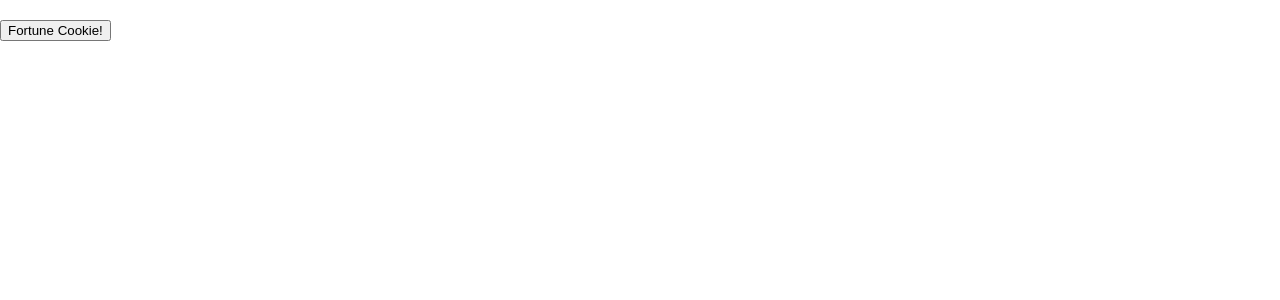
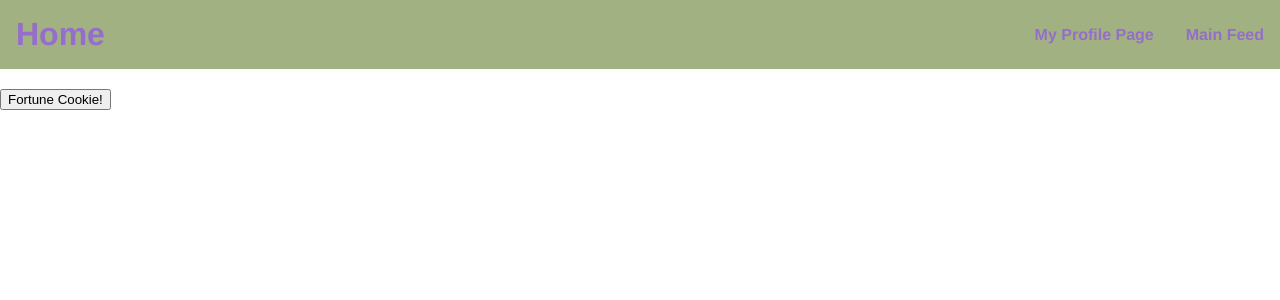
Before and after one commit to mbahan1/project-3-sapling, a React (Create React App) app in the folder client/: page /profile in a window 1280 px wide. Shown: the top 300 px of the page. Built offline with nearby package versions, Linux system fonts and the light colour scheme; no server answers.

Commit message:
basic navbar in place

```diff
--- a/client/src/components/NavBar/index.jsx
+++ b/client/src/components/NavBar/index.jsx
@@ -1,9 +1,16 @@
+
+// import {NavLink, Link} from 'react-router-dom';
+// import saplingLogo from '../../assets/saplingLogo.png';
+import '../NavBar/style.css';
+
 export default function NavBar() {
     return(
-        <>
-           <div>
-
-           </div>
-        </>
-    )
-}
+    <>
+    <header className='navbar'>
+        <div className='navbar__title navbar__item'>Home</div>
+        <div className='navbar__item'>My Profile Page</div>
+        <div className='navbar__item'>Main Feed</div>
+    </header>
+    </>
+  );
+};
--- /dev/null
+++ b/client/src/components/NavBar/style.css
@@ -0,0 +1,30 @@
+body {
+    margin: 0;
+}
+
+main {
+    margin: 16px;
+}
+
+.navbar {
+    display: flex;
+    align-items: center;
+
+    background: #A1B182;
+    color: #946ECA;
+    font-family: Helvetica;
+    font-weight: bolder;
+    text-shadow: 2px 2px 5px 5px 9px #535F2D;
+}
+
+.navbar__title {
+    margin-right: auto;
+    font-size: 200%;
+    padding: 12px 16px;
+}
+
+.navbar__item {
+    padding: 16px 16px;
+    cursor: pointer;
+    vertical-align: middle;
+}
--- a/client/src/index.js
+++ b/client/src/index.js
@@ -2,6 +2,7 @@ import React from "react";
 import ReactDOM from "react-dom";
 import Home from "./pages/HomePage";
 import './index.css';
+import NavBar from './components/NavBar';
 
 
 
--- a/client/src/pages/HomePage/index.js
+++ b/client/src/pages/HomePage/index.js
@@ -3,6 +3,7 @@ import React, {useEffect, useState} from "react";
 
 
 import '../../index.css';
+import NavBar from '../../components/NavBar';
 
 
 // const fetchFortuneCookieUrl = `http://fortunecookieapi.herokuapp.com/v1/cookie`;
@@ -31,13 +32,16 @@ function Home() {
       // console.log(fortuneCookie)
 
     })
-	}
+	};
 
   return (
-		<div className="main">
+
+    <div className="main">
+     <NavBar />
      <h3>{fortuneCookie}</h3>
        <button onClick={getNewFortuneCookie}>Fortune Cookie!</button>
      </div>
+
 	);
 
 }
--- a/client/src/pages/MainFeed/index.js
+++ b/client/src/pages/MainFeed/index.js
@@ -1,5 +1,5 @@
-import React from "react";
-//import Post from "../../components/Post";
+import { useState, useEffect} from "react";
+import Post from "../../components/Post";
 //import Welcome from "../../components/Welcome";
 //import NavBar from "../../components/NavBar";
 //import ProfilePage from "../../pages/ProfilePage";
```
Also changed, not shown: client/src/assets/saplingLogo.png (added).
